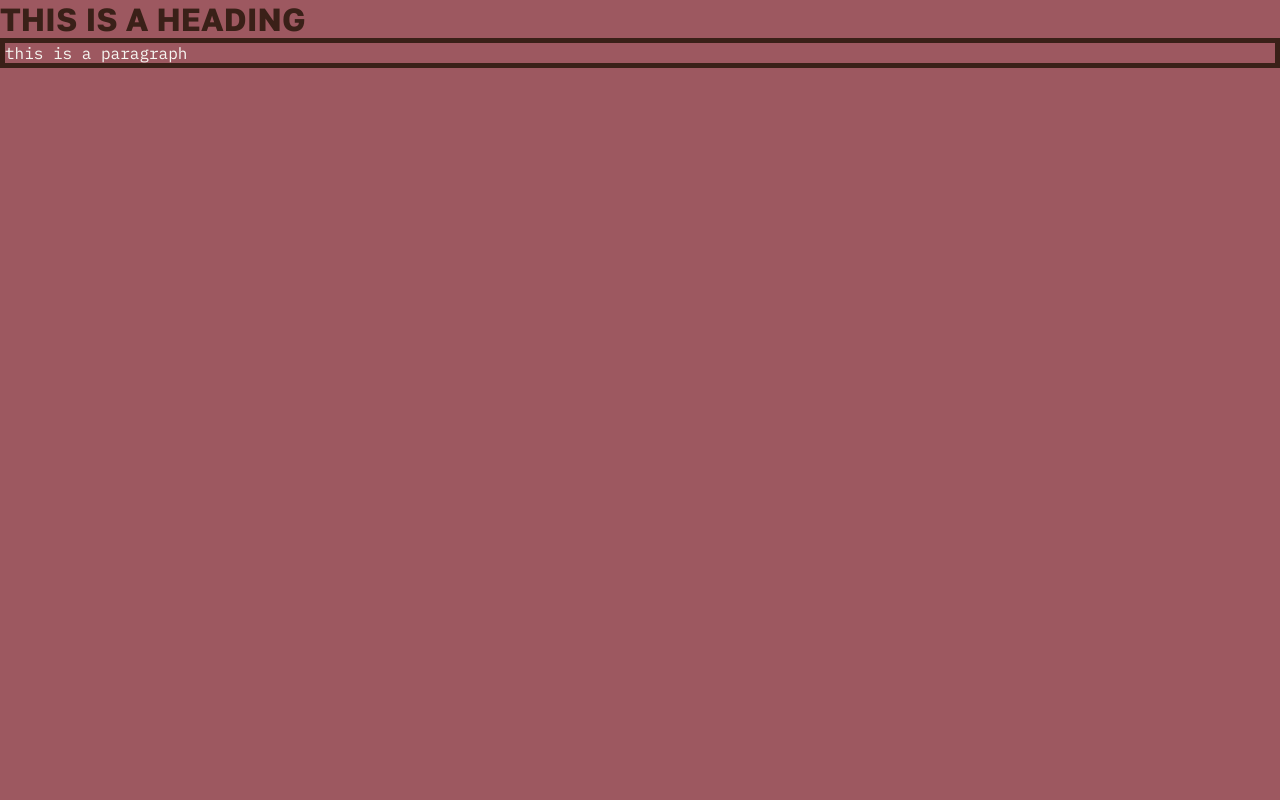
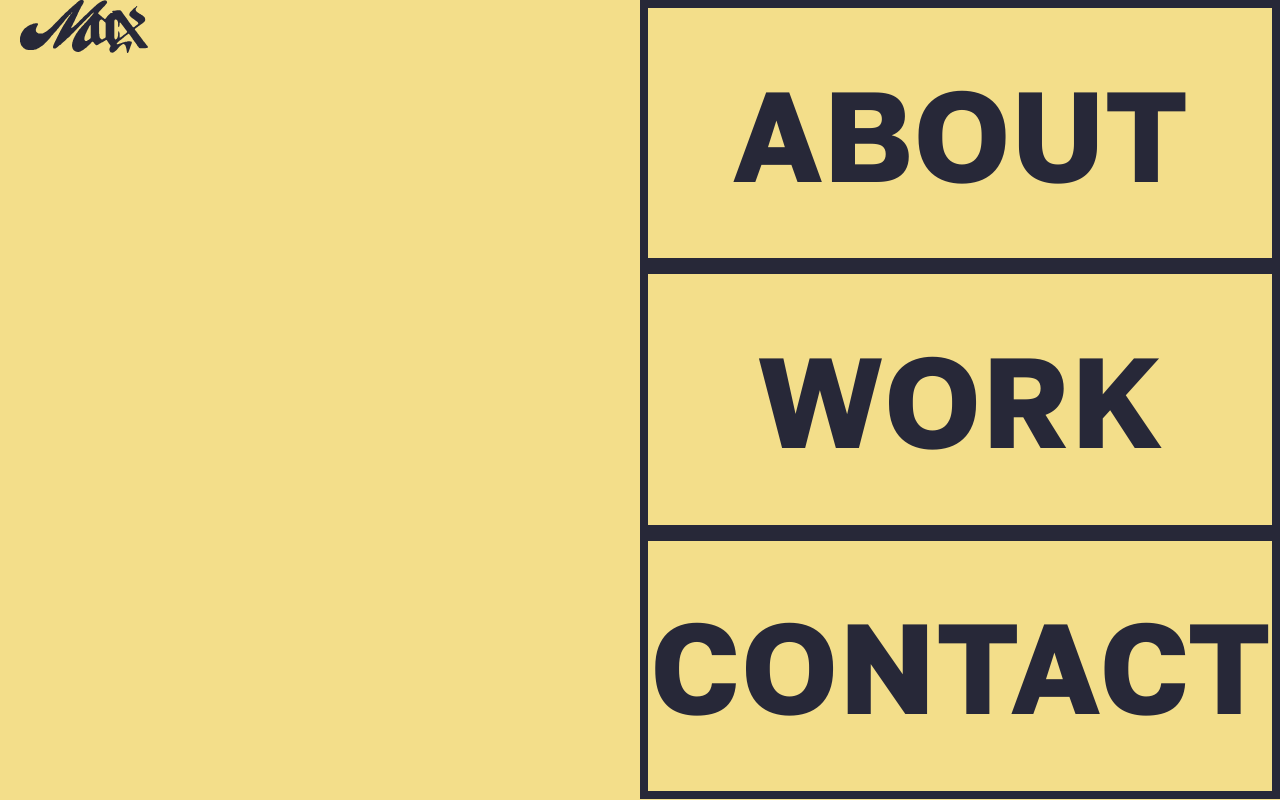
Before and after one commit to maxchristensen/personal-website, a plain HTML site: page index.html in a window 1280 px wide. Drawn offline with Linux system fonts and the light colour scheme.

Commit message:
styling and logo import

```diff
--- a/css/style.scss
+++ b/css/style.scss
@@ -3,29 +3,72 @@
 
 // site colours'
 
-$pink: #9D5860;
-$brown: #3A2018;
-$white: #F7F7F2;
+$yellow: #f3de8a;
+$black: #272838;
+$white: #f9f8f8;
 
 // global reset
 * {
     padding: 0;
     margin: 0;
     box-sizing: border-box;
-    background-color: $pink;
+    background-color: $yellow;
 }
 
-
-// setting text
-
+// setting fonts
 h1, h2, h3, h4, h5, h6 {
     font-family: 'Golos Text', sans-serif;
+    font-weight: 700;
     text-transform: uppercase;
-    color: $brown;
+    color: $black;
 }
 
 p {
     font-family: 'IBM Plex Mono', monospace;
-    color: $white;
-    border: 5px solid $brown;
+    color: $black;
 }
+
+// logo
+.logo {
+    width: 10vw;
+    margin-left: 20px;
+}
+
+// --------- NAVIGATION STYLING ---------
+
+.nav-container {
+    display: flex;
+    height: 10vh;
+    flex-direction: row;
+    flex-wrap: nowrap;
+    justify-content: space-between;
+}
+
+
+.nav-links {
+    display: flex;
+    flex-direction: column;
+    height: 100vh;
+}
+
+.nav-link {
+    display: flex;
+    width: 50vw;
+    height: 33.3vh;
+    align-items: center;
+    justify-content: center;
+    font-size: 8rem;
+    border: 8px solid $black;
+}
+
+.nav-link p {
+    font-family: 'Golos Text', sans-serif;
+    font-weight: 700;
+    text-transform: uppercase;
+}
+
+.nav-link p:hover {
+    border-bottom: 8px solid $black;
+    transition: all 0.5s ease;
+    cursor: pointer;
+}
--- a/index.html
+++ b/index.html
@@ -9,9 +9,22 @@
     <title>Howdy! Max Christensen</title>
 </head>
 <body>
-
-    <h1>This is a heading</h1>
-    <p>this is a paragraph</p>
+<div class="nav-container">
+    <div class="nav-logo">
+        <img class="logo" src="./img/logo.svg" alt="personal logo">
+    </div>
+    <div class="nav-links">
+        <div class="nav-link">
+            <p>about</p>
+        </div>
+        <div class="nav-link">
+            <p>work</p>
+        </div>
+        <div class="nav-link">
+            <p>contact</p>
+        </div>
+    </div>
+</div>
 
     <script src="./js/script.js"></script>
 </body>
```
Also changed, not shown: css/style.css, img/logo.svg (added), 2 other files.
